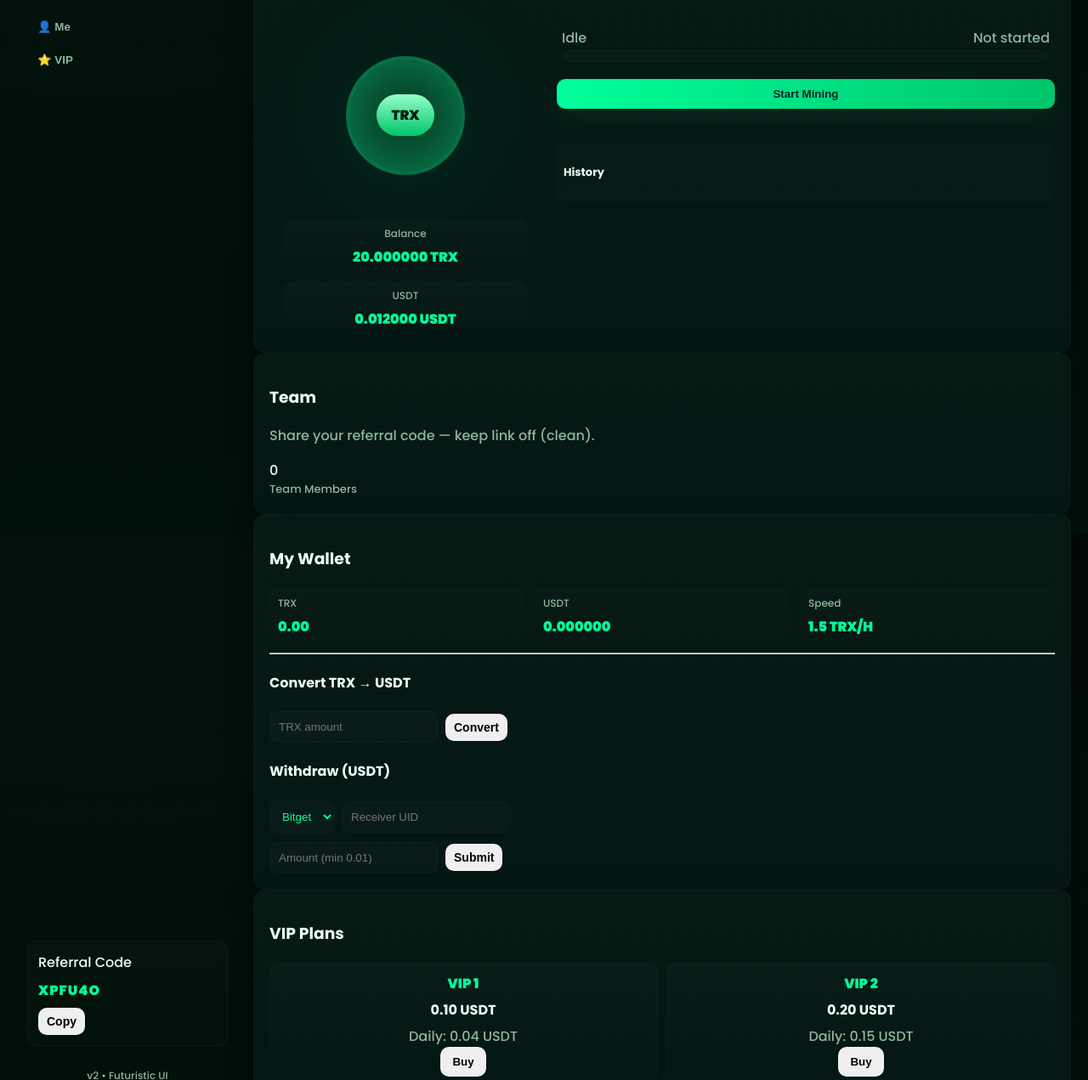
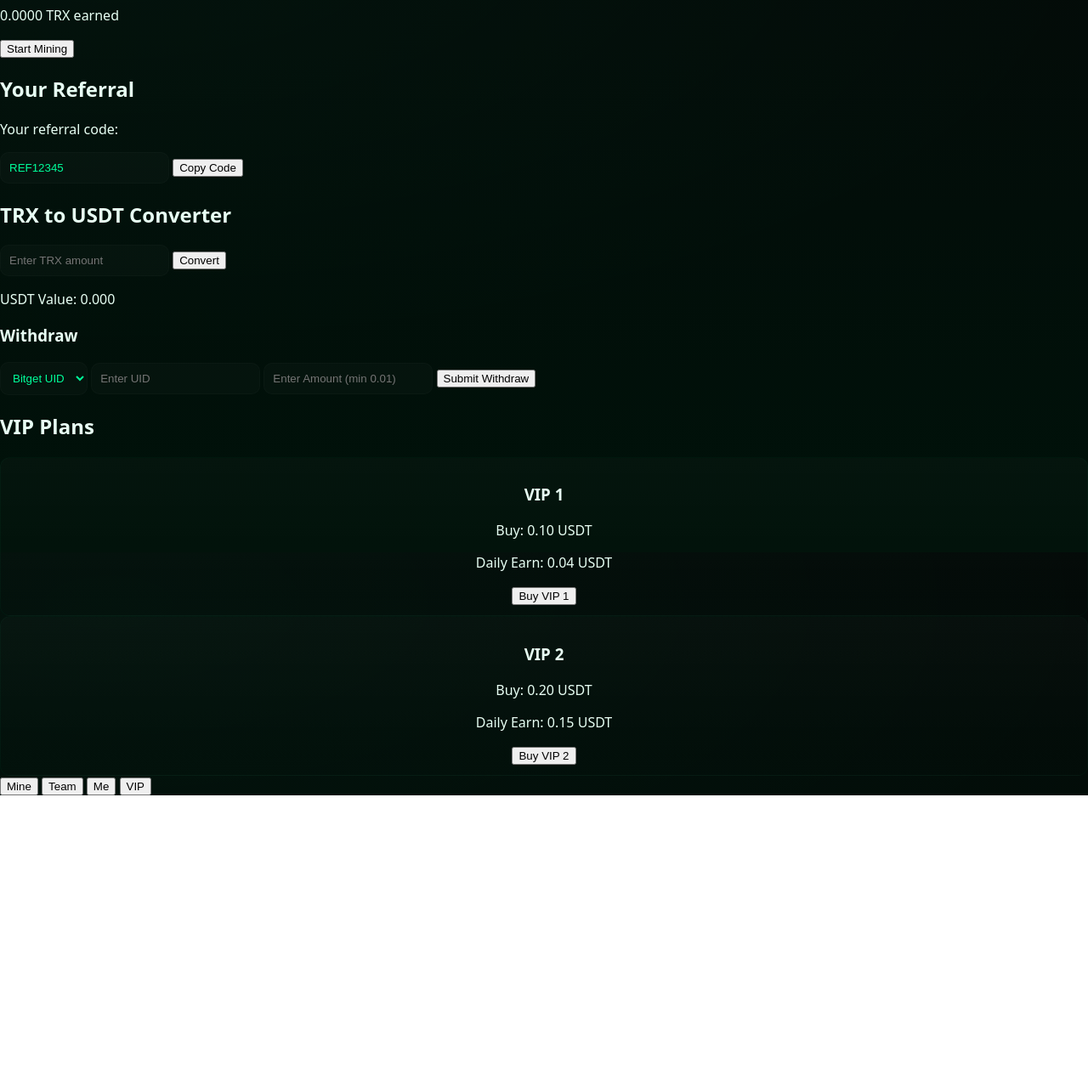
Before and after one commit to usdthub/oG, a plain HTML site: page index.html in a window 1280 px wide. Shown: the part 171-1442 px from the top of the page at 85% size. After the commit the page ends 1107 px from the top, so only its background shows below. Drawn offline with Linux system fonts and the light colour scheme.

Commit message:
Update index.html

```diff
--- a/index.html
+++ b/index.html
@@ -1,206 +1,85 @@
-<!doctype html>
+<!DOCTYPE html>
 <html lang="en">
 <head>
-  <meta charset="utf-8" />
-  <meta name="viewport" content="width=device-width,initial-scale=1" />
-  <title>TRX Miner — Futuristic</title>
-  <link href="https://fonts.googleapis.com/css2?family=Poppins:wght@300;500;700;900&display=swap" rel="stylesheet">
-  <link rel="stylesheet" href="style.css" />
+  <meta charset="UTF-8">
+  <meta name="viewport" content="width=device-width, initial-scale=1.0">
+  <title>Smart Crypto Mining</title>
+  <link rel="stylesheet" href="style.css">
 </head>
 <body>
-  <div class="shell">
-    <header class="topbar">
-      <div class="brand">
-        <div class="logo">TRX</div>
-        <div class="brand-name">TRX Miner — Neon</div>
-      </div>
-      <div class="right">
-        <div id="profileLabel" class="profile">Guest • Level 0</div>
-      </div>
+  <header>
+    <h1 class="logo">🚀 Smart Mining Platform</h1>
   </header>
 
-    <main class="main-grid">
-      <!-- SIDEBAR -->
-      <aside class="sidebar">
-        <nav>
-          <button class="nav-btn active" data-target="mine">⛏️ Mine</button>
-          <button class="nav-btn" data-target="team">🤝 Team</button>
-          <button class="nav-btn" data-target="me">👤 Me</button>
-          <button class="nav-btn" data-target="vip">⭐ VIP</button>
-        </nav>
-        <div class="ref-card">
-          <div class="label">Referral Code</div>
-          <div class="ref-code" id="refCode">—</div>
-          <button id="copyRefBtn" class="btn small">Copy</button>
+  <main>
+    <!-- MINE PAGE -->
+    <section id="mine" class="page active">
+      <h2>TRX Mining</h2>
+      <div class="miner">
+        <div class="animation">
+          <div class="coin"></div>
         </div>
-        <div class="footer-note">v2 • Futuristic UI</div>
-      </aside>
+        <p id="mine-status">Mining in progress...</p>
+        <p><span id="trx-earned">0.0000</span> TRX earned</p>
+      </div>
+      <button id="startMine">Start Mining</button>
+    </section>
 
-      <!-- CONTENT -->
-      <section class="content">
-
-        <!-- MINE -->
-        <section id="page-mine" class="page active">
-          <div class="panel glass">
-            <div class="panel-head">
-              <h2>Mining Center</h2>
-              <div class="small muted">1 TRX = <span id="priceLabel">0.0006</span> USDT</div>
-            </div>
-
-            <div class="mine-grid">
-              <div class="mine-left">
-                <div class="coin-visual" id="coinVisual">
-                  <div class="coin-outer">
-                    <div class="coin-core">TRX</div>
-                  </div>
-                  <div class="beam beam-1"></div>
-                  <div class="beam beam-2"></div>
-                </div>
-
-                <div class="status-row">
-                  <div class="status-item">
-                    <div class="label">Balance</div>
-                    <div class="value" id="trxAmount">0.00 TRX</div>
-                  </div>
-                  <div class="status-item">
-                    <div class="label">USDT</div>
-                    <div class="value" id="usdtAmount">0.000000</div>
-                  </div>
-                </div>
-              </div>
-
-              <div class="mine-right">
-                <div class="progress-wrap">
-                  <div class="progress-header">
-                    <div id="mineStatus" class="muted">Not started</div>
-                    <div id="progressTimer" class="muted">Time: —</div>
-                  </div>
-                  <div class="progress-bar">
-                    <div id="progressInner" class="progressInner"></div>
-                  </div>
-                </div>
-
-                <div class="controls">
-                  <button id="mineActionBtn" class="btn action">Start Mining</button>
-                  <div id="mineMessage" class="muted small" style="margin-top:8px"></div>
-                  <div class="history-card">
-                    <h4 class="small">History</h4>
-                    <ul id="miningHistory"></ul>
-                  </div>
-                </div>
-              </div>
-            </div>
+    <!-- TEAM PAGE -->
+    <section id="team" class="page">
+      <h2>Your Referral</h2>
+      <div class="team-box">
+        <p>Your referral code:</p>
+        <input type="text" readonly value="REF12345" id="refCode">
+        <button onclick="copyRef()">Copy Code</button>
       </div>
     </section>
 
-        <!-- TEAM -->
-        <section id="page-team" class="page">
-          <div class="panel glass">
-            <h3>Team</h3>
-            <p class="muted">Share your referral code — keep link off (clean).</p>
-            <div class="team-stats">
-              <div class="stat"><div class="big" id="teamCount">0</div><div class="muted small">Team Members</div></div>
+    <!-- ME PAGE -->
+    <section id="me" class="page">
+      <h2>TRX to USDT Converter</h2>
+      <div class="converter">
+        <input type="number" id="trxInput" placeholder="Enter TRX amount">
+        <button id="convertBtn">Convert</button>
+        <p>USDT Value: <span id="usdtValue">0.000</span></p>
       </div>
+
+      <div class="withdraw">
+        <h3>Withdraw</h3>
+        <select id="exchange">
+          <option value="bitget">Bitget UID</option>
+          <option value="bybit">Bybit UID</option>
+        </select>
+        <input type="text" id="uid" placeholder="Enter UID">
+        <input type="number" id="withdrawAmount" placeholder="Enter Amount (min 0.01)">
+        <button id="withdrawBtn">Submit Withdraw</button>
       </div>
     </section>
 
-        <!-- ME -->
-        <section id="page-me" class="page">
-          <div class="panel glass">
-            <h3>My Wallet</h3>
-            <div class="wallet-grid">
-              <div class="wallet-item">
-                <div class="label">TRX</div>
-                <div class="value" id="meTRX">0.00</div>
+    <!-- VIP PAGE -->
+    <section id="vip" class="page">
+      <h2>VIP Plans</h2>
+      <div class="vip-card">
+        <h3>VIP 1</h3>
+        <p>Buy: 0.10 USDT</p>
+        <p>Daily Earn: 0.04 USDT</p>
+        <button class="buyVip" data-vip="1">Buy VIP 1</button>
       </div>
-              <div class="wallet-item">
-                <div class="label">USDT</div>
-                <div class="value" id="meUSDT">0.000000</div>
+      <div class="vip-card">
+        <h3>VIP 2</h3>
+        <p>Buy: 0.20 USDT</p>
+        <p>Daily Earn: 0.15 USDT</p>
+        <button class="buyVip" data-vip="2">Buy VIP 2</button>
       </div>
-              <div class="wallet-item">
-                <div class="label">Speed</div>
-                <div class="value">1.5 TRX/H</div>
-              </div>
-            </div>
-
-            <hr/>
-
-            <div class="convert-wrap">
-              <h4>Convert TRX → USDT</h4>
-              <div class="row">
-                <input id="convertInput" type="number" min="0.01" step="0.01" placeholder="TRX amount"/>
-                <button id="convertDo" class="btn small">Convert</button>
-              </div>
-              <div id="convertResult" class="muted small"></div>
-            </div>
-
-            <div class="withdraw-wrap" style="margin-top:14px">
-              <h4>Withdraw (USDT)</h4>
-              <div class="row">
-                <select id="withdrawMethod">
-                  <option value="bitget">Bitget</option>
-                  <option value="bybit">Bybit</option>
-                </select>
-                <input id="withdrawUID" placeholder="Receiver UID"/>
-              </div>
-              <div class="row">
-                <input id="withdrawAmount" type="number" step="0.01" min="0.01" placeholder="Amount (min 0.01)"/>
-                <button id="submitWithdraw" class="btn small">Submit</button>
-              </div>
-              <div id="withdrawMsg" class="muted small"></div>
-            </div>
-          </div>
-        </section>
-
-        <!-- VIP -->
-        <section id="page-vip" class="page">
-          <div class="panel glass">
-            <h3>VIP Plans</h3>
-            <div class="vip-grid">
-              <div class="vip-card" data-plan="vip1">
-                <div class="vip-head">VIP 1</div>
-                <div class="vip-cost">0.10 USDT</div>
-                <div class="vip-daily">Daily: 0.04 USDT</div>
-                <button class="btn buyVipBtn">Buy</button>
-              </div>
-
-              <div class="vip-card" data-plan="vip2">
-                <div class="vip-head">VIP 2</div>
-                <div class="vip-cost">0.20 USDT</div>
-                <div class="vip-daily">Daily: 0.15 USDT</div>
-                <button class="btn buyVipBtn">Buy</button>
-              </div>
-            </div>
-
-            <div id="vipForm" class="vip-form hidden">
-              <h4 id="vipFormTitle">Complete VIP Payment</h4>
-              <div class="row">
-                <select id="vipExchange">
-                  <option value="bitget">Bitget</option>
-                  <option value="bybit">Bybit</option>
-                </select>
-                <input id="vipSenderUID" placeholder="Your exchange UID (sender)"/>
-              </div>
-              <div class="row">
-                <input id="vipMemo" placeholder="Transaction ID / Memo"/>
-                <input id="vipFile" type="file" accept="image/*"/>
-              </div>
-              <div class="row">
-                <button id="vipSubmit" class="btn">Submit</button>
-                <button id="vipCancel" class="btn small">Cancel</button>
-              </div>
-              <div id="vipMsg" class="muted small"></div>
-              <div class="muted small">Pay to Bitget UID: <b id="bitgetUID">9879164714</b> or Bybit UID: <b id="bybitUID">269645993</b></div>
-            </div>
-
-          </div>
-        </section>
-
     </section>
   </main>
 
-    <footer class="footer-note">Built for demo — replace token for real Telegram</footer>
-  </div>
+  <nav class="bottom-nav">
+    <button data-target="mine">Mine</button>
+    <button data-target="team">Team</button>
+    <button data-target="me">Me</button>
+    <button data-target="vip">VIP</button>
+  </nav>
 
   <script src="script.js"></script>
 </body>
```
Lines whose indentation alone changed are shown as unchanged.
